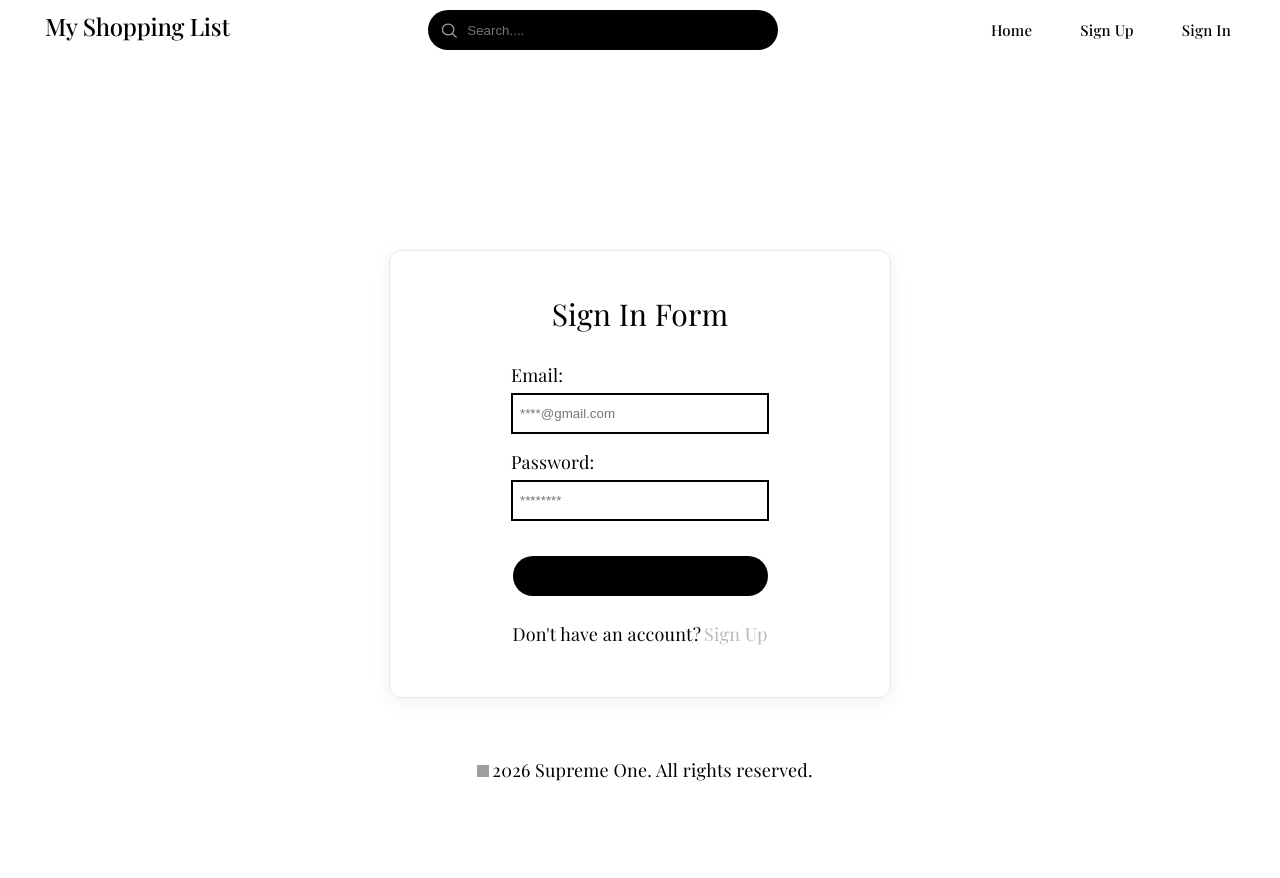
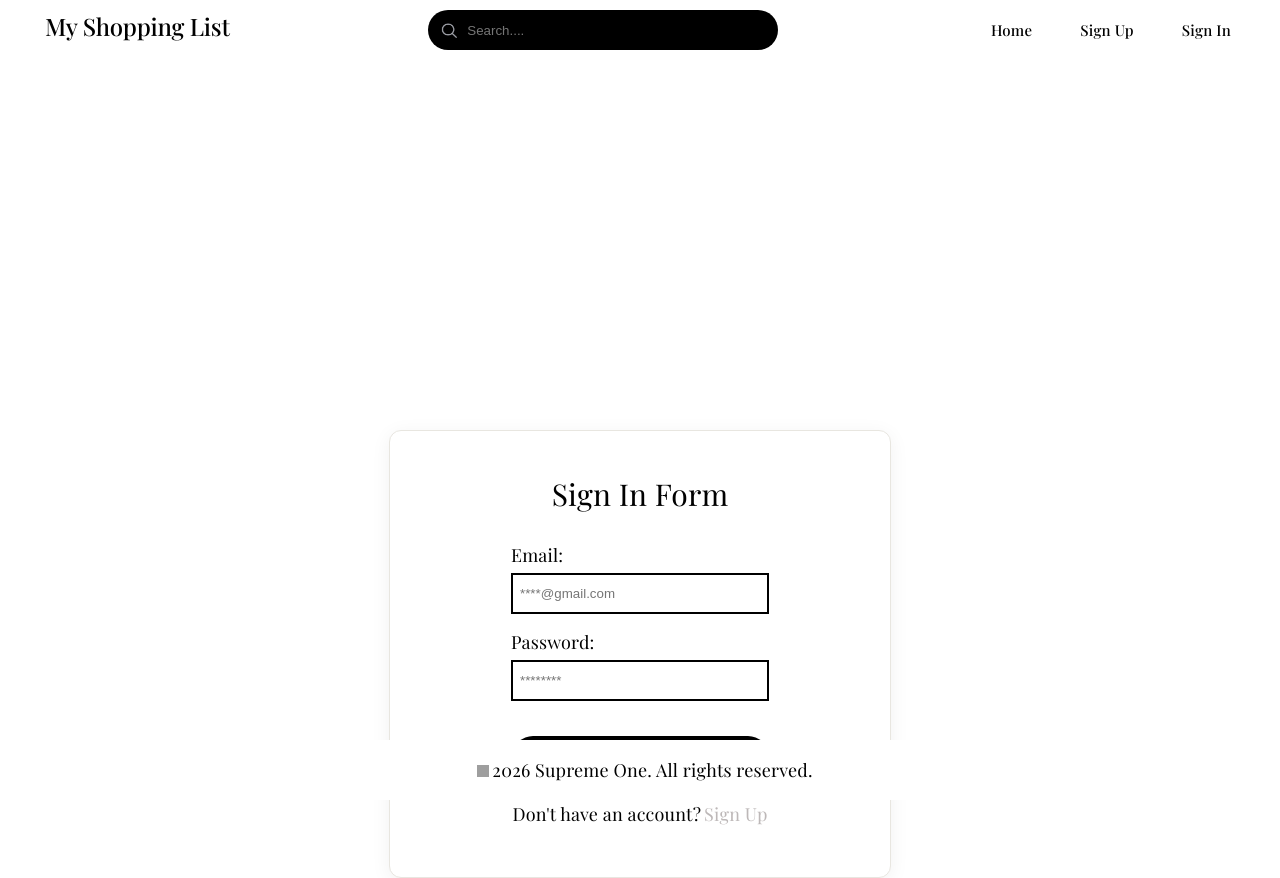
Before and after one commit to surprise2024-cpu/my-shopping-list, a React (Vite) app: page /signin-page in a window 1280 px wide. Before the commit the page ends 800 px from the top, so only its background shows below. Built offline with nearby package versions, Linux system fonts and the light colour scheme; grey boxes are pictures that could not be loaded; a web font is replaced by a local one.

Commit message:
feat: add ListDetailsPage route and update App component structure

```diff
--- a/src/App.css
+++ b/src/App.css
@@ -8,5 +8,6 @@
 }
 
 #scrollable {
+    padding-top: 180px;
     background-color: #ffffff;
 }
--- a/src/App.tsx
+++ b/src/App.tsx
@@ -11,6 +11,7 @@ import { Profile } from './components/Profile/Profile'
 import { ToastContainer } from 'react-toastify'
 import { ProtectedRoute, PublicOnlyRoute } from './RouteWrappers'
 import { ProfilePage } from './pages/ProfilePage'
+import { ListDetailsPage } from './pages/ListDetailPage'
 
 function App() {
   {/*const [count, setCount] = useState(0)*/}
@@ -20,9 +21,11 @@ function App() {
   return (
     <div id='app-cont'>
 
+      <Navbar />
+
       <div id='scrollable'>
 
-        <Navbar />
+
         <Routes>
 
           <Route element={<PublicOnlyRoute isAuthenticated={isAuthenticated} />}>
@@ -37,7 +40,7 @@ function App() {
 
 
             <Route path='profile-page' element={<ProfilePage />} />
-
+            <Route path='lists/:id' element={<ListDetailsPage />} />
           </Route>
 
 
```
